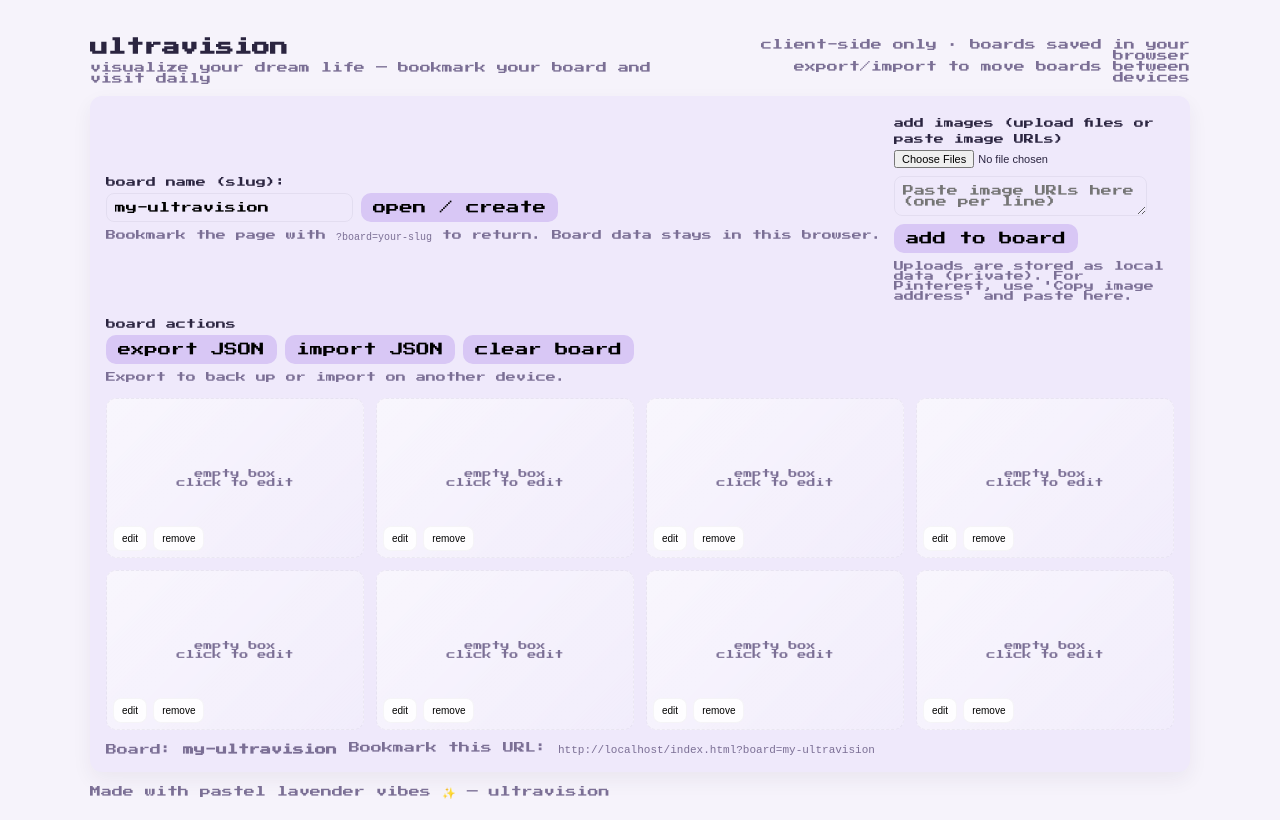
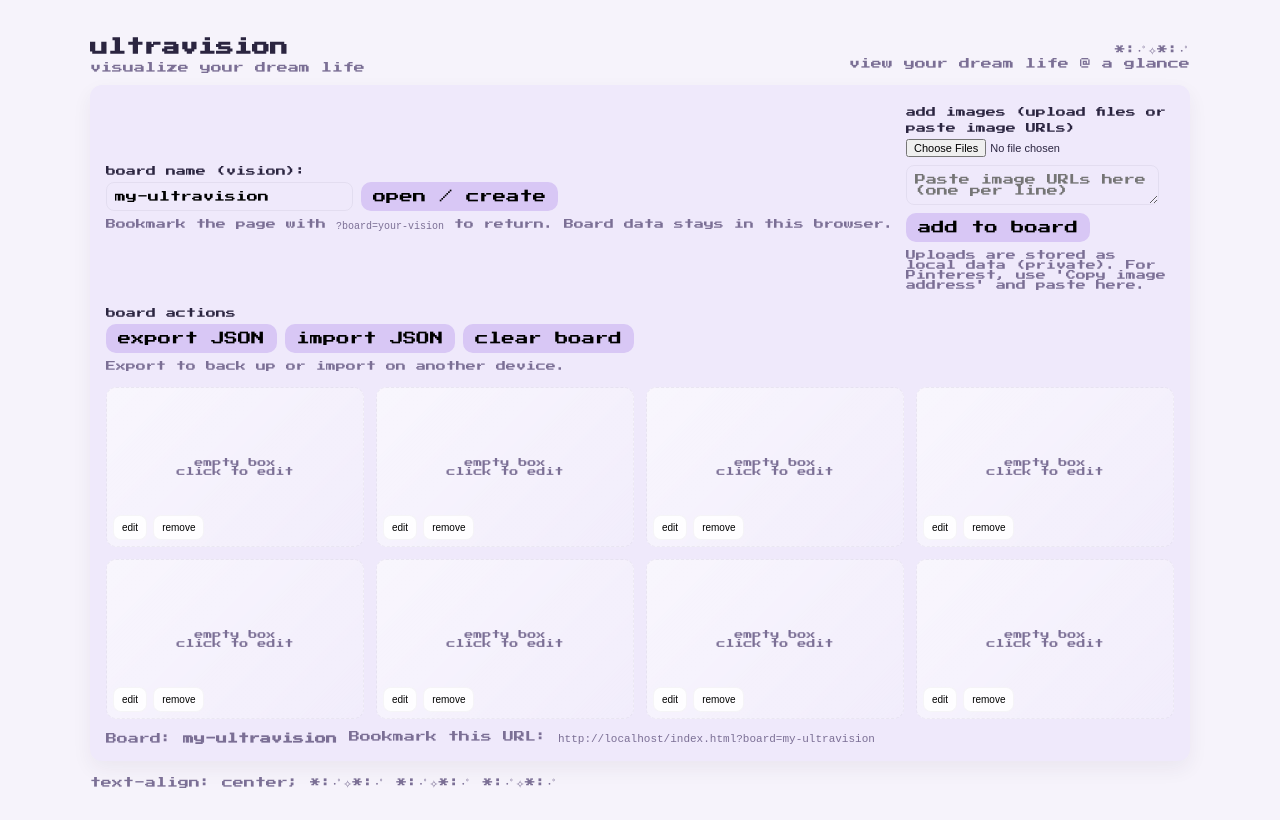
Before and after one commit to souradritabhowmik/ultravision, a plain HTML site: page index.html in a window 1280 px wide. Drawn offline with Linux system fonts and the light colour scheme.

Commit message:
Update index.html

```diff
--- a/index.html
+++ b/index.html
@@ -55,24 +55,24 @@
     <header>
       <div>
         <h1>ultravision</h1>
-        <div class="subtitle">visualize your dream life — bookmark your board and visit daily</div>
+        <div class="subtitle"> visualize your dream life </div>
       </div>
 
       <div style="text-align:right">
-        <div class="small">client-side only · boards saved in your browser</div>
-        <div class="small">export/import to move boards between devices</div>
+        <div class="small"> *:･ﾟ✧*:･ﾟ </div>
+        <div class="small"> view your dream life @ a glance </div>
       </div>
     </header>
 
     <div class="card" style="margin-top:12px">
       <div style="display:flex;gap:12px;align-items:center;flex-wrap:wrap;">
         <div style="min-width:220px">
-          <label>board name (slug):</label>
+          <label>board name (vision):</label>
           <div class="row" style="margin-top:6px">
             <input id="boardName" type="text" placeholder="my-dream-life" />
             <button id="createBoardBtn" class="btn">open / create</button>
           </div>
-          <div class="hint">Bookmark the page with <code>?board=your-slug</code> to return. Board data stays in this browser.</div>
+          <div class="hint">Bookmark the page with <code>?board=your-vision</code> to return. Board data stays in this browser.</div>
         </div>
 
         <div style="flex:1;min-width:240px">
@@ -107,7 +107,7 @@
       </div>
     </div>
 
-    <footer>Made with pastel lavender vibes ✨ — ultravision</footer>
+    <footer> text-align: center; *:･ﾟ✧*:･ﾟ *:･ﾟ✧*:･ﾟ *:･ﾟ✧*:･ﾟ </footer>
   </div>
 
   <!-- modal for editing a single slot -->
@@ -147,7 +147,7 @@
       return String(s || '').trim().toLowerCase().replace(/[^a-z0-9-]+/g,'-').replace(/-+/g,'-').replace(/^-|-$/g,'') || 'board-' + Math.random().toString(36).slice(2,9)
     }
 
-    function keyFor(slug){ return 'ultravision::' + slug }
+    function keyFor(vision){ return 'ultravision::' + vision }
 
     async function fileToDataURL(file){
       return new Promise((res, rej) => {
```
